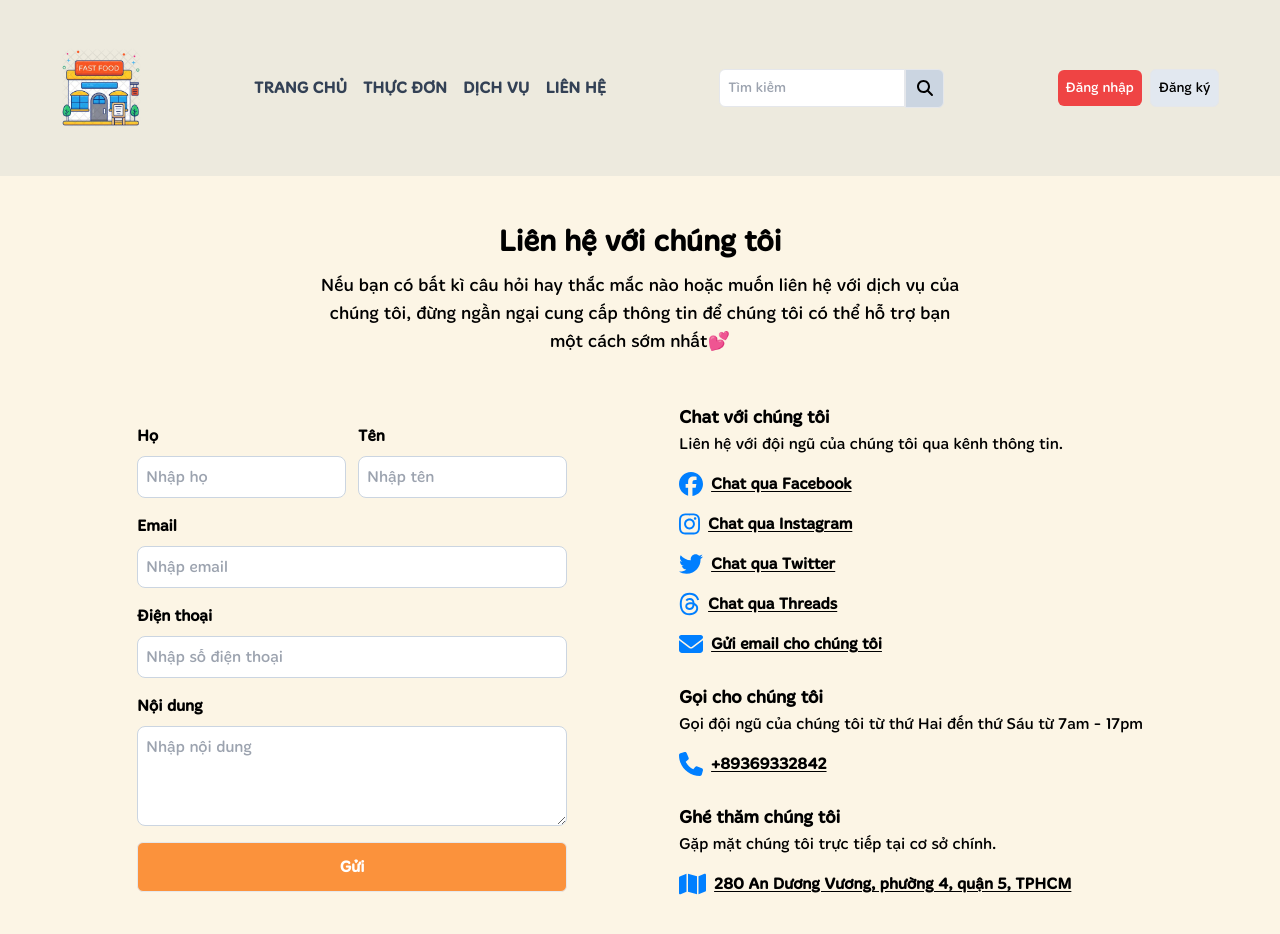
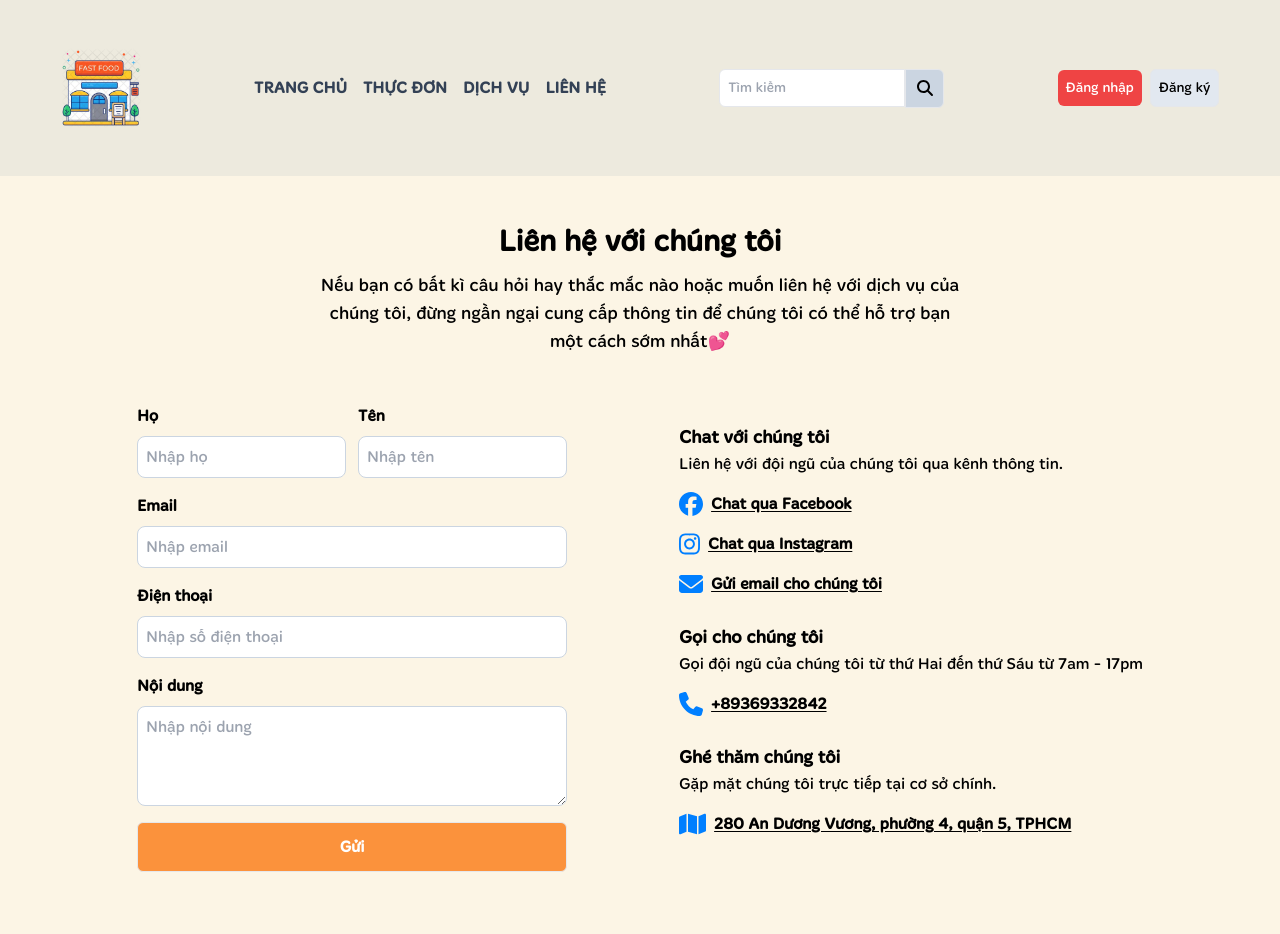
Before and after one commit to Panda0712/Fast-Food-Ecommerce, a Next.js app: page /contact in a window 1280 px wide. Shown: the top 934 px of the page. Built offline with nearby package versions, Linux system fonts and the light colour scheme; no server answers.

Commit message:
remove twitter and threads

```diff
--- a/app/contact/page.js
+++ b/app/contact/page.js
@@ -1,9 +1,4 @@
-import {
-  faFacebook,
-  faInstagram,
-  faThreads,
-  faTwitter,
-} from "@fortawesome/free-brands-svg-icons";
+import { faFacebook, faInstagram } from "@fortawesome/free-brands-svg-icons";
 import { faEnvelope, faMap, faPhone } from "@fortawesome/free-solid-svg-icons";
 import { FontAwesomeIcon } from "@fortawesome/react-fontawesome";
 
@@ -53,32 +48,6 @@ const page = () => {
                 />
                 <span className="text-base font-semibold underline underline-offset-2">
                   Chat qua Instagram
-                </span>
-              </Link>
-              <Link
-                className="flex items-center gap-2 transition-all hover:text-slate-500"
-                href="https://x.com/?lang=vi"
-                target="_blank"
-              >
-                <FontAwesomeIcon
-                  icon={faTwitter}
-                  style={{ fontSize: 24, color: "#007FFF" }}
-                />
-                <span className="text-base font-semibold underline underline-offset-2">
-                  Chat qua Twitter
-                </span>
-              </Link>
-              <Link
-                className="flex items-center gap-2 transition-all hover:text-slate-500"
-                href="https://www.threads.net/@sadoc_ean"
-                target="_blank"
-              >
-                <FontAwesomeIcon
-                  icon={faThreads}
-                  style={{ fontSize: 24, color: "#007FFF" }}
-                />
-                <span className="text-base font-semibold underline underline-offset-2">
-                  Chat qua Threads
                 </span>
               </Link>
               <Link
```
